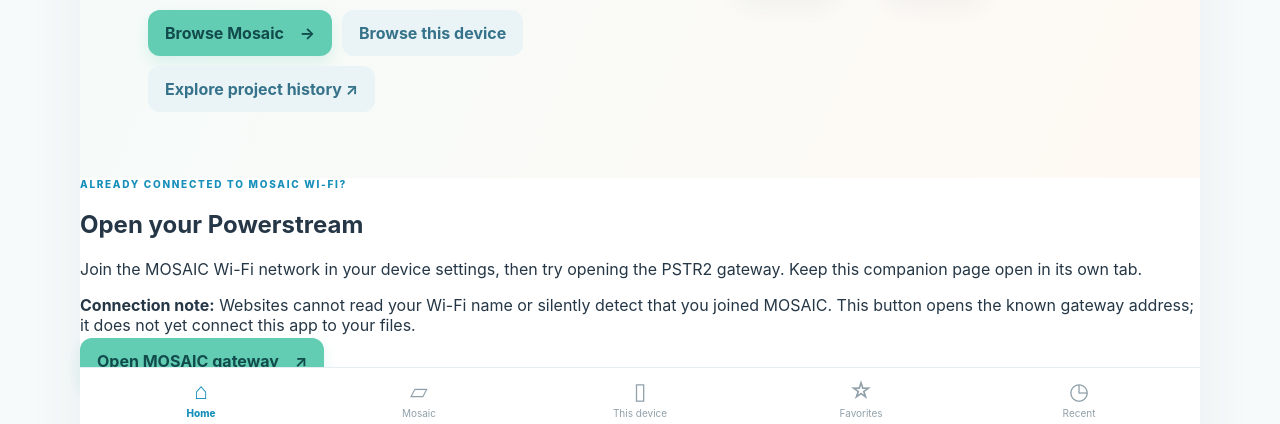
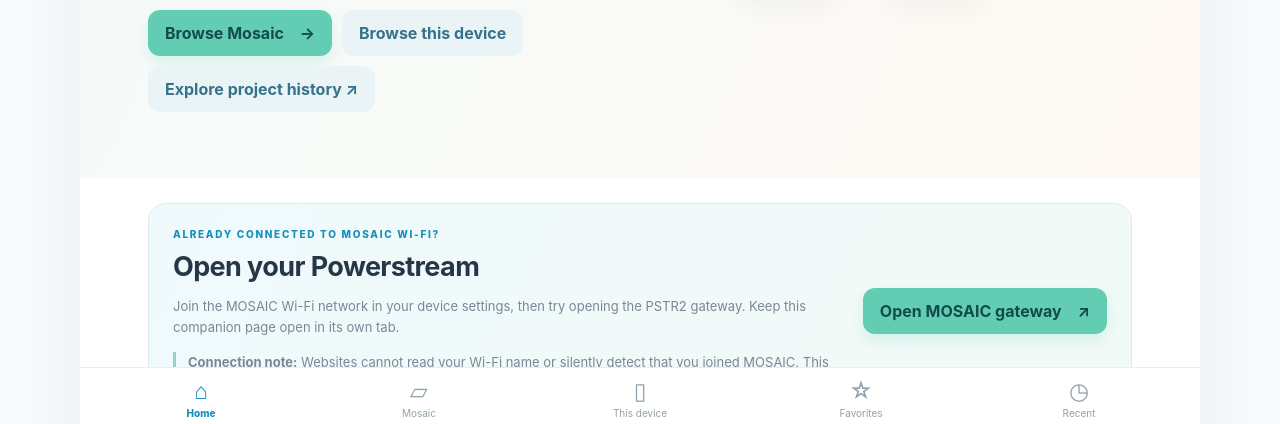
Before and after one commit to Wonka15/MOSAIC-Powerstick-Modern, a plain HTML site: page index.html in a window 1280 px wide. Shown: the part 370-794 px from the top of the page. Drawn offline with Linux system fonts and the light colour scheme.

Commit message:
Style MOSAIC Wi-Fi gateway launch panel

```diff
--- a/css/styles.css
+++ b/css/styles.css
@@ -848,3 +848,50 @@ a.soft-button {
     text-overflow: ellipsis;
   }
 }
+
+
+/* 🟦 #WIFI_LAUNCHER — Explain the PSTR2 Wi-Fi entry flow without claiming a live connection. */
+.wifi-launcher {
+  display: flex;
+  align-items: center;
+  justify-content: space-between;
+  gap: 24px;
+  margin: 25px clamp(20px, 6vw, 68px) 0;
+  padding: 24px;
+  border: 1px solid #d9eaf0;
+  border-radius: 18px;
+  background: linear-gradient(120deg, #f0f9fc, #f2faf6);
+}
+.wifi-launcher-copy {
+  max-width: 690px;
+}
+.wifi-launcher h2 {
+  margin: 0;
+  font-size: clamp(21px, 3vw, 27px);
+  letter-spacing: -0.6px;
+}
+.wifi-launcher-copy > p:not(.eyebrow) {
+  color: var(--muted);
+  font-size: 13px;
+  line-height: 1.65;
+}
+.wifi-launcher-note {
+  margin-bottom: 0;
+  padding-left: 12px;
+  border-left: 3px solid #9bcfca;
+}
+.gateway-button {
+  flex: 0 0 auto;
+  text-decoration: none;
+  white-space: nowrap;
+}
+@media (max-width: 720px) {
+  .wifi-launcher {
+    align-items: flex-start;
+    flex-direction: column;
+  }
+  .gateway-button {
+    width: 100%;
+    justify-content: center;
+  }
+}
```
